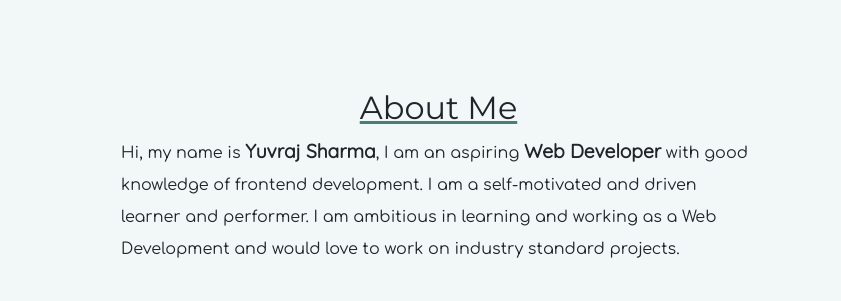
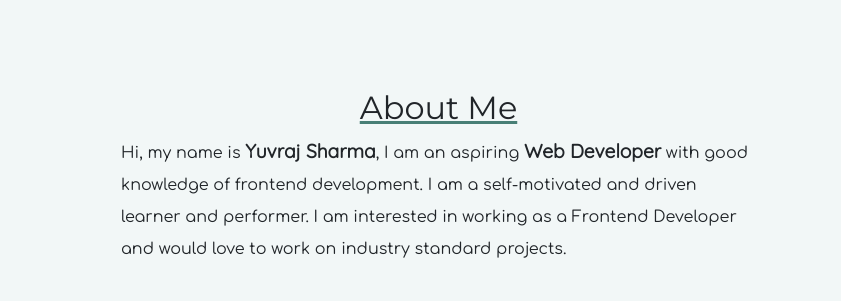
Before and after one commit to imyuvi1234/portfolio.github.io, a website: page index.html in a window 1280 px wide. Shown: the part 820-1121 px from the top of the page, 439-1280 px from the left. Drawn offline with nearby package versions, Linux system fonts and the light colour scheme; some packages are replaced by stand-ins of ours; a script that the page names is missing.

Commit message:
update_2 - 24/12/20

```diff
--- a/index.html
+++ b/index.html
@@ -86,7 +86,7 @@
       <div class="col-md-7 col-lg-7 ml-auto d-flex align-items-center mt-4 mt-md-0">
         <div>
           <h2>About Me</h2>
-          <p class="margin-top-s" id="abm" >Hi, my name is <b>Yuvraj Sharma</b>, I am an aspiring <b>Web Developer</b> with good knowledge of frontend development. I am a self-motivated and driven learner and performer. I am ambitious in learning and working as a Web Development and would love to work on industry standard projects.</p>
+          <p class="margin-top-s" id="abm" >Hi, my name is <b>Yuvraj Sharma</b>, I am an aspiring <b>Web Developer</b> with good knowledge of frontend development. I am a self-motivated and driven learner and performer. I am interested in working as a Frontend Developer and would love to work on industry standard projects.</p>
           <br><br>
 
             <div class="class= d-flex justify-content-around">
```
